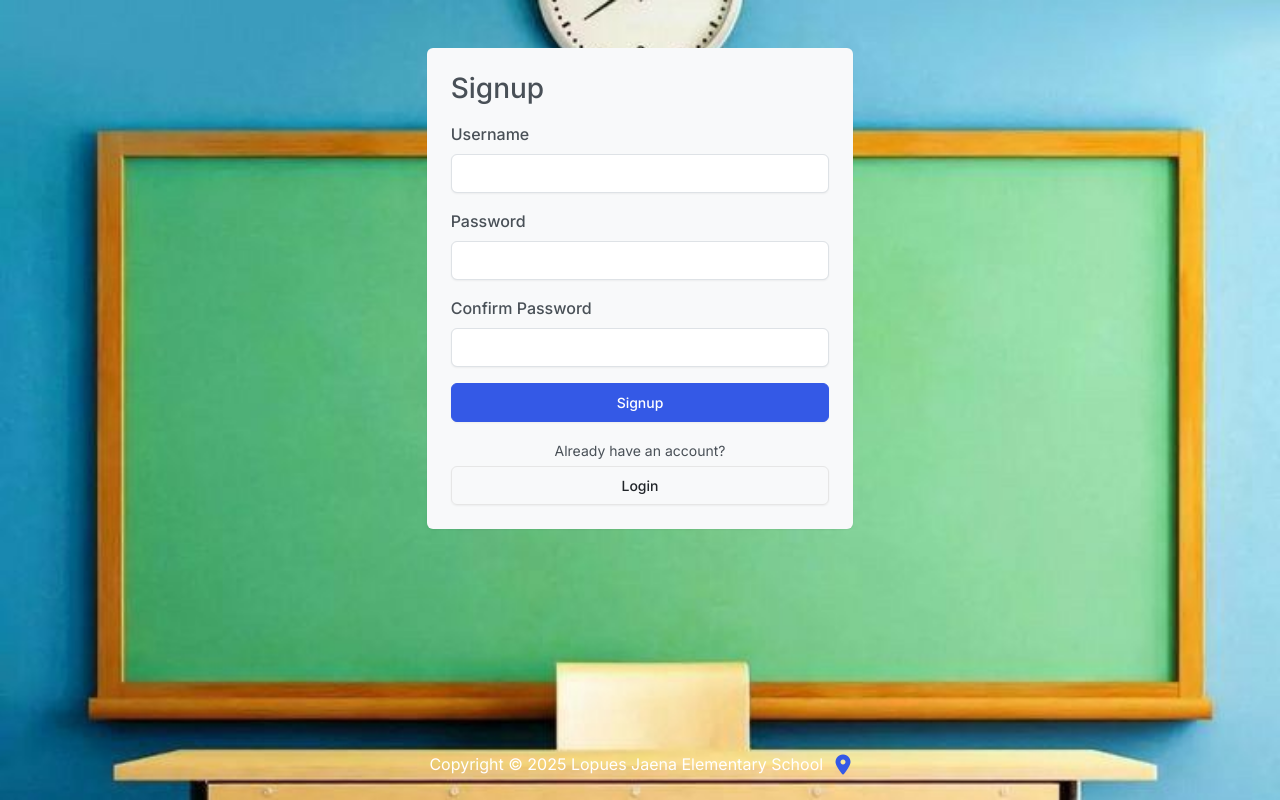
After one commit to TheUnshackled1/Student-Management-Sytem, a Django app: page /signup/ in a window 1280 px wide. The commit adds this page. Run offline with Django 5.2, Linux system fonts and the light colour scheme; some libraries are stand-ins or nearby versions.

Commit message:
added bg images

```diff
--- a/myproject/myapp/templates/layout.html
+++ b/myproject/myapp/templates/layout.html
@@ -9,7 +9,7 @@
     <style>
         body {
             position: relative;
-            background-image: url("{% static 'images/99b5087e9b58f1bfd2373531a20eb889.jpg' %}");
+            background-image: url("{% static 'images/we.jpg' %}");
             background-size: cover;
             background-repeat: no-repeat;
             background-position: center;
@@ -18,6 +18,7 @@
     </style>
 </head>
 <body class="d-flex flex-column min-vh-100">
+{% if user.is_authenticated %}
 <nav class="navbar navbar-expand-lg bg-primary" data-bs-theme="dark">
     <div class="container-fluid">
         <a class="navbar-brand" href="{% url 'home' %}">
@@ -32,12 +33,30 @@
                     <a class="nav-link" href="{% url 'index' %}">
                         <i class="fa-solid fa-list fa-lg"></i> All Students
                     </a>
+
                 </li>
+                {% if user.is_superuser %}
                 <li class="nav-item">
                     <a class="nav-link" href="{% url 'add' %}">
                         <i class="fa-solid fa-plus fa-lg"></i> Add Student
                     </a>
                 </li>
+            </ul>
+                {% endif %}
+                <!-- Right side: login/signup/logout -->
+                <ul class="navbar-nav ms-auto">
+                        <li class="nav-item d-flex align-items-center me-2 text-white">
+                            Hi, {{ user.username }}
+                        </li>
+                        <li class="nav-item">
+                            <a class="nav-link" href="{% url 'logout' %}">
+                                <i class="fa-solid fa-right-from-bracket"></i> Logout
+                            </a>
+                        </li>
+        </div>
+    </div>
+</nav>
+                    {% endif %}
                 </ul>
             </div>
         </div>
--- /dev/null
+++ b/myproject/myapp/templates/signup.html
@@ -0,0 +1,31 @@
+{% extends 'layout.html' %}
+{% block body %}
+<div class="row justify-content-center mt-5">
+    <div class="col-md-4 p-4 bg-light rounded shadow">
+        <h3 class="mb-3">Signup</h3>
+        <form method="POST" novalidate>
+            {% csrf_token %}
+            <div class="mb-3">
+                <label for="username" class="form-label">Username</label>
+                <input type="text" name="username" id="username" class="form-control" required>
+            </div>
+            <div class="mb-3">
+                <label for="password1" class="form-label">Password</label>
+                <input type="password" name="password1" id="password1" class="form-control" required>
+            </div>
+            <div class="mb-3">
+                <label for="password2" class="form-label">Confirm Password</label>
+                <input type="password" name="password2" id="password2" class="form-control" required>
+            </div>
+            {% if error %}
+                <div class="alert alert-danger">{{ error }}</div>
+            {% endif %}
+            <button type="submit" class="btn btn-primary w-100">Signup</button>
+        </form>
+        <div class="text-center mt-3">
+            <small>Already have an account?</small><br>
+            <a href="{% url 'login' %}" class="btn btn-outline-secondary mt-1 w-100">Login</a>
+        </div>
+    </div>
+</div>
+{% endblock %}
--- a/myproject/myapp/urls.py
+++ b/myproject/myapp/urls.py
@@ -7,6 +7,7 @@ urlpatterns = [
     path('add/', views.add, name='add'),
     path('edit/<int:id>/', views.edit, name='edit'),
     path('delete/<int:id>/', views.delete, name='delete'),
-    path('login/', views.login, name= 'login'),
-
+    path('login/', views.login, name='login'),
+    path('signup/', views.signup, name='signup'),
+    path('logout/', views.logout, name='logout'),
 ]
--- a/myproject/myapp/views.py
+++ b/myproject/myapp/views.py
@@ -105,3 +105,31 @@ def login(request):
             return render(request, 'login.html')
 
     return render(request, 'login.html')
+
+from django.contrib.auth.models import User
+
+def signup(request):
+    if request.method == "POST":
+        username = request.POST.get('username')
+        password1 = request.POST.get('password1')
+        password2 = request.POST.get('password2')
+
+        if password1 != password2:
+            messages.error(request, "Passwords do not match.")
+            return render(request, 'signup.html')
+
+        if User.objects.filter(username=username).exists():
+            messages.error(request, "Username already taken.")
+            return render(request, 'signup.html')
+
+        user = User.objects.create_user(username=username, password=password1)
+        user.save()
+        messages.success(request, "Account created successfully. You can now log in.")
+        return redirect('login')
+
+    return render(request, 'signup.html')
+
+def logout(request):
+    auth_logout(request)
+    messages.success(request, "You have been logged out.")
+    return redirect('login')
```
Also changed, not shown: myproject/myapp/templates/home.html (+11 -5 lines), myproject/myapp/templates/index.html (+38 -29 lines), myproject/myapp/templates/login.html (+8 -3 lines), myproject/myapp/templates/logout.html (added, +7 -0 lines), myproject/db.sqlite3, myproject/myapp/static/images/rar.jpg (added), myproject/myapp/static/images/sample.jpg (added), myproject/myapp/static/images/we copy.jpg (added), myproject/myapp/static/images/we.jpg (added). Lines whose indentation alone changed are shown as unchanged.
